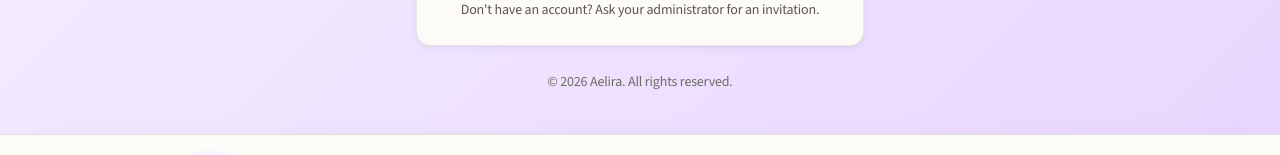
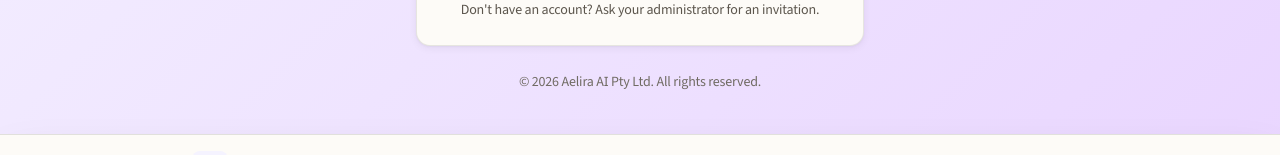
Before and after one commit to Aelira-AI/aelira-core, a React (Vite) app in the folder dashboard/: page /login in a window 1280 px wide. Shown: the part 566-721 px from the top of the page. Built offline with nearby package versions, Linux system fonts and the light colour scheme; no server answers.

Commit message:
fix(branding): use the company copyright holder
Product sign-in and email notices now identify Aelira AI Pty Ltd as the copyright holder. The CLI README matches its existing licence notice while institution display branding remains separate.

```diff
--- a/dashboard/src/pages/Login.tsx
+++ b/dashboard/src/pages/Login.tsx
@@ -428,7 +428,7 @@
         </div>
 
         <div className="mt-6 text-center text-sm text-tertiary">
-          <p>© 2026 Aelira. All rights reserved.</p>
+          <p>© 2026 Aelira AI Pty Ltd. All rights reserved.</p>
         </div>
       </div>
     </main>
--- a/dashboard/src/pages/VerifyMagicLink.tsx
+++ b/dashboard/src/pages/VerifyMagicLink.tsx
@@ -153,7 +153,7 @@
         </div>
 
         <div className="mt-6 text-center text-sm text-tertiary">
-          <p>© 2026 Aelira. All rights reserved.</p>
+          <p>© 2026 Aelira AI Pty Ltd. All rights reserved.</p>
         </div>
       </div>
     </div>
```
Also changed, not shown: 2 other files (tests, documents, lock files or other folders).
